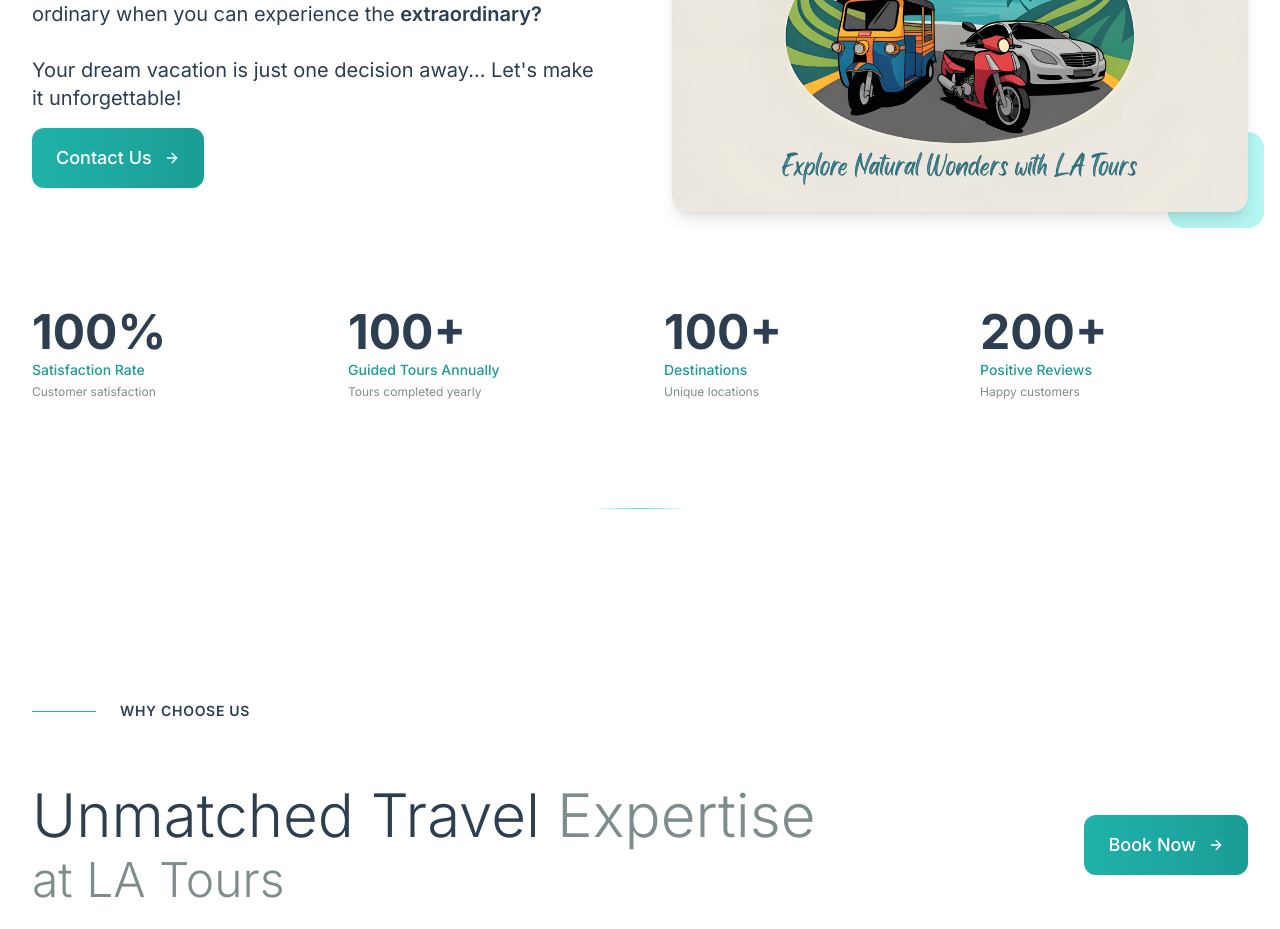
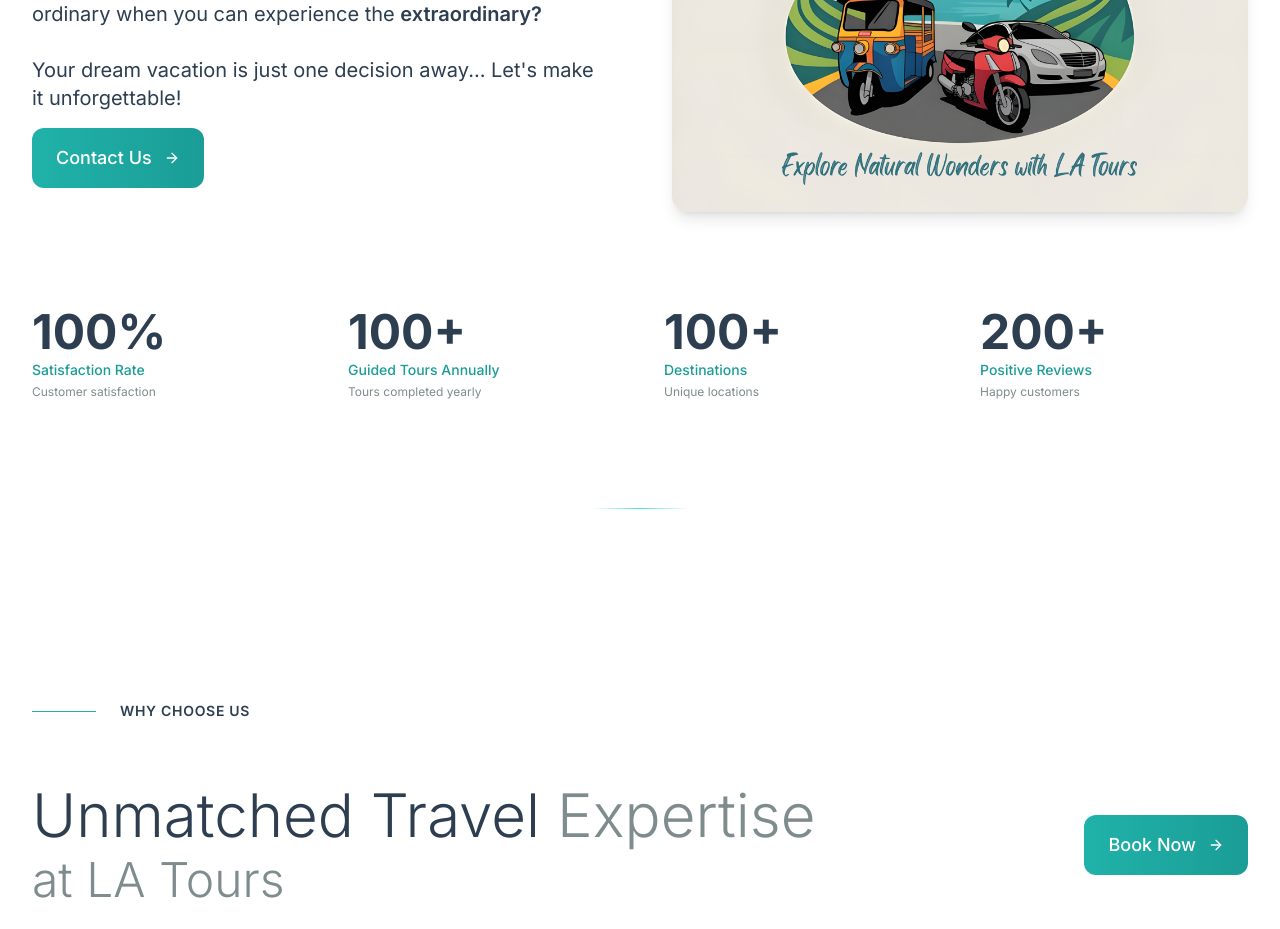
Before and after one commit to kavinsk23/la-tours, a React (Create React App) app: page / in a window 1280 px wide. Shown: the part 1200-2129 px from the top of the page. Built offline with nearby package versions, Linux system fonts and the light colour scheme.

Commit message:
img bg updated

```diff
--- a/src/components/features/IntroductionSection.tsx
+++ b/src/components/features/IntroductionSection.tsx
@@ -128,7 +128,7 @@ const IntroductionSection: React.FC = () => {
                 />
               </div>
               {/* Decorative element */}
-              <div className="absolute -bottom-4 -right-4 w-24 h-24 bg-ceylon-100 rounded-2xl -z-10"></div>
+              {/* <div className="absolute -bottom-4 -right-4 w-24 h-24 bg-ceylon-100 rounded-2xl -z-10"></div> */}
             </div>
           </div>
         </div>
--- a/src/components/features/WhyChooseUs.tsx
+++ b/src/components/features/WhyChooseUs.tsx
@@ -114,7 +114,7 @@ const WhyChooseUs: React.FC = () => {
                 />
               </div>
               {/* Decorative element */}
-              <div className="absolute -bottom-4 -right-4 w-24 h-24 bg-ceylon-100 rounded-2xl -z-10"></div>
+              <div className="absolute -bottom-2 -right-2 w-24 h-24 bg-ceylon-100 rounded-2xl -z-10"></div>
             </div>
 
             <div className="max-w-xl">
```
